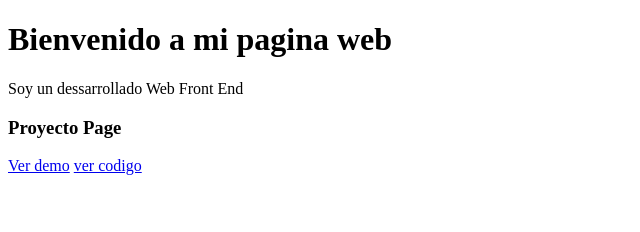
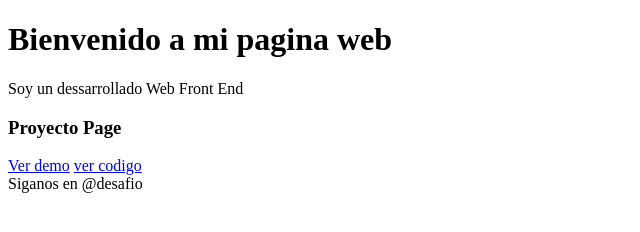
Before and after one commit to Klauditha/hernandw.github.io, a plain HTML site: page index.html in a window 1280 px wide. Shown: the whole page, without its empty margins (0-640 px from the left). Drawn offline with Linux system fonts and the light colour scheme.

Commit message:
ADD: Se agrega footer

```diff
--- a/index.html
+++ b/index.html
@@ -17,6 +17,8 @@
         <a href="https://hernandw.github.io/iguanap/" target="_blank">Ver demo</a>
         <a href="https://github.com/hernandw/iguanap" target="_blank">ver codigo</a>
     </div>
-
+    <footer>
+        Siganos en @desafio
+    </footer>
 </body>
 </html>
```
